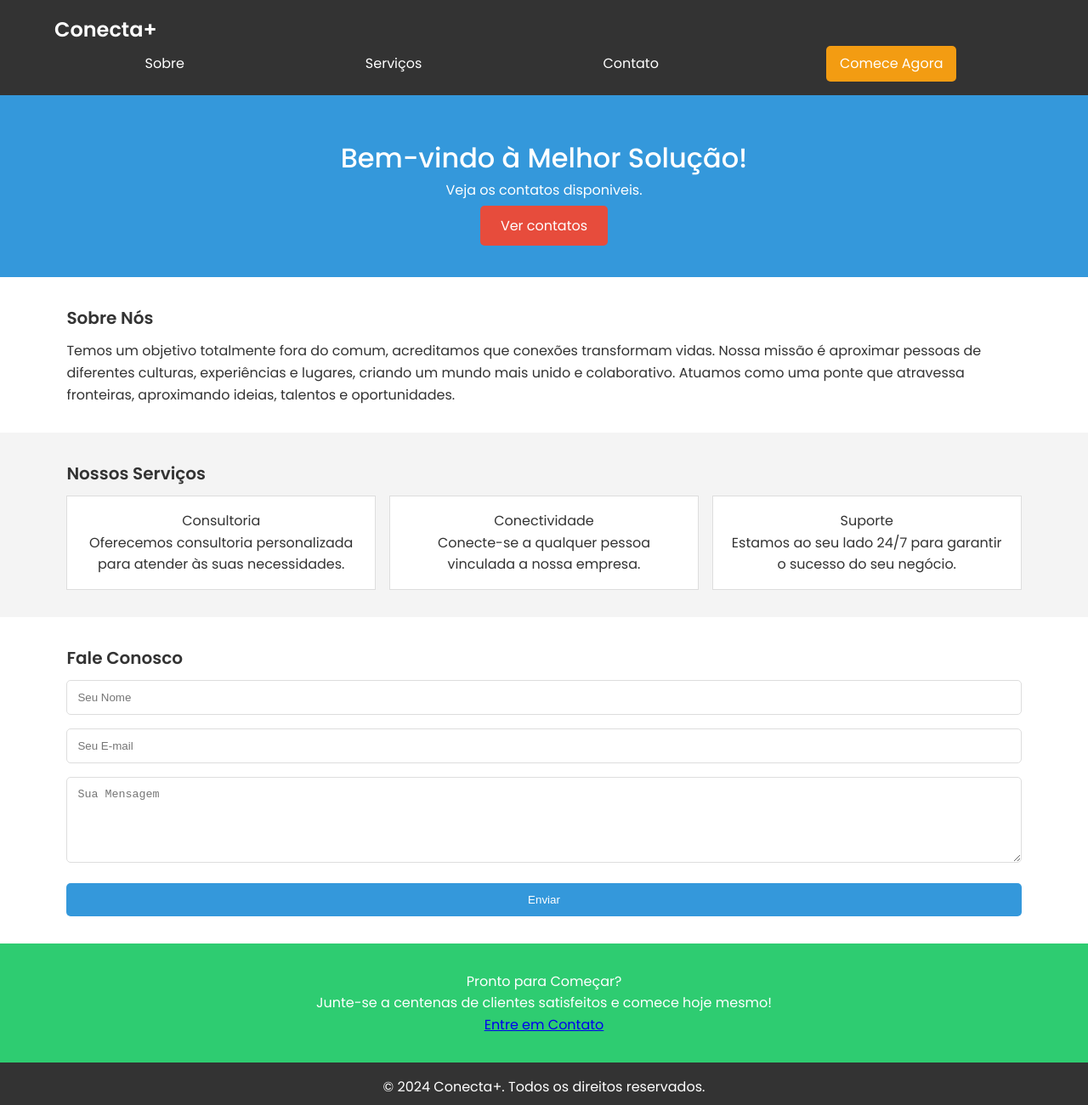
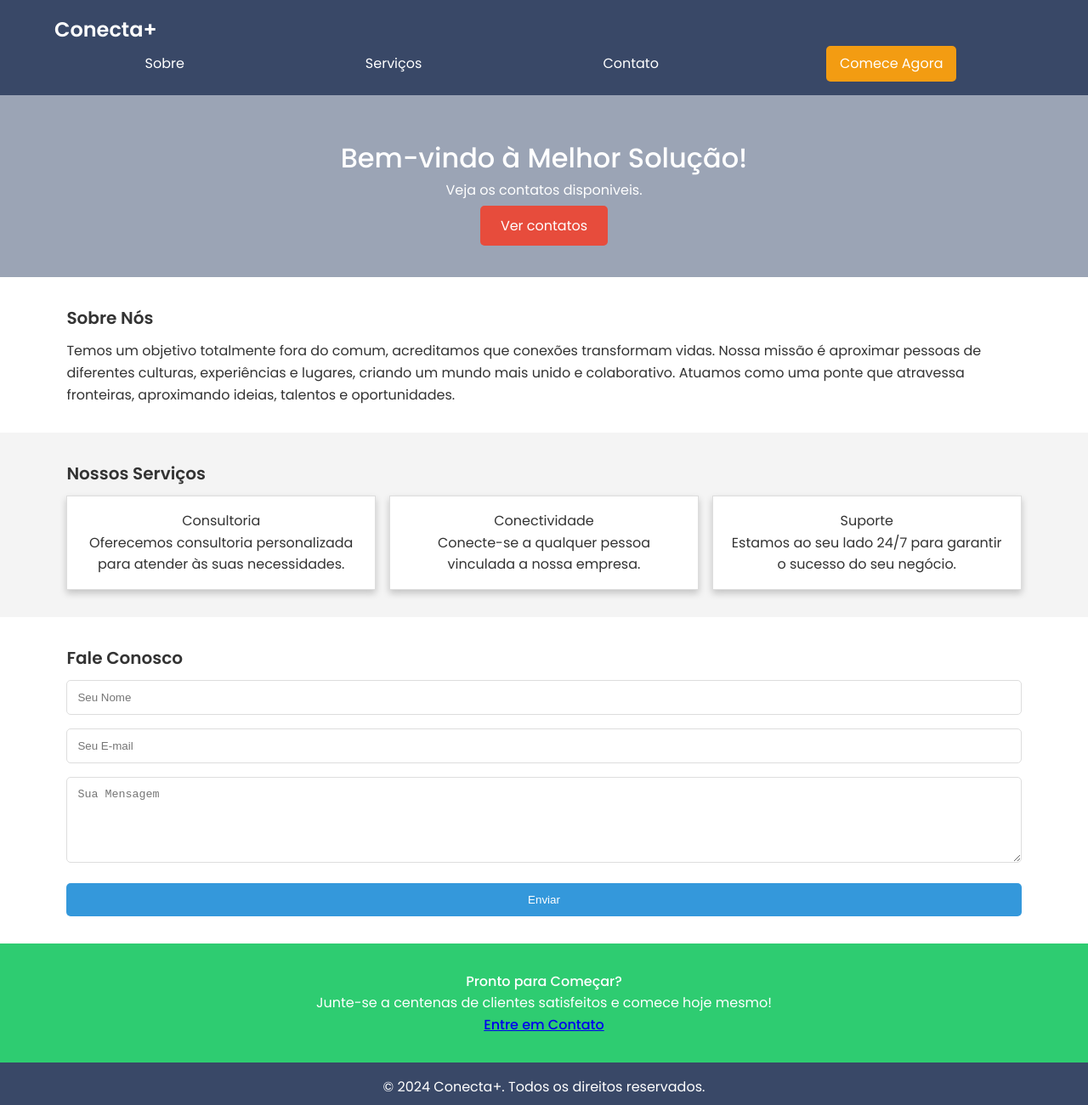
Before and after one commit to Cx1que/landingPageConecta-, a plain HTML site: page page.html in a window 1280 px wide. Shown: the whole page at 85% size. Drawn offline with Linux system fonts and the light colour scheme.

Commit message:
chore: realizando microajustes no css

```diff
--- a/css/page/page.css
+++ b/css/page/page.css
@@ -24,12 +24,13 @@ body {
 
 .container h1 {
   font-weight: 600;
+  color: #fff;
 }
 
 
 /* Header */
 .header {
-  background: #333;
+  background: #394867;
   color: #fff;
   padding: 1rem 0;
 }
@@ -63,7 +64,7 @@ body {
 .hero {
   text-align: center;
   padding: 3rem 1rem;
-  background: #3498db;
+  background: #9BA4B5;
   color: #fff;
 }
 
@@ -106,6 +107,7 @@ body {
   border: 1px solid #ddd;
   padding: 1rem;
   text-align: center;
+  box-shadow: 0 4px 8px rgba(0, 0, 0, 0.2);
 }
 
 /* Form */
@@ -134,7 +136,7 @@ body {
 .cta {
   text-align: center;
   padding: 2rem 1rem;
-  background: #2ecc71;
+  background:#2ecc71;
   color: #fff;
 }
 
@@ -142,7 +144,7 @@ body {
 .footer {
   text-align: center;
   padding: 1rem;
-  background: #333;
+  background: #394867;
   color: #fff;
 }
 
@@ -155,3 +157,15 @@ body {
   font-weight: 600;
   padding-bottom: 0.5em;
 }
+
+.cta__titulo{
+  font-weight: 500;
+}
+
+.cta__texto{
+  font-weight: 400;
+}
+
+.btn-btn-primary__a{
+  font-weight: 500;
+}
--- a/page.html
+++ b/page.html
@@ -80,9 +80,9 @@
   <!-- Call to Action -->
   <section id="cta" class="cta">
     <div class="container">
-      <h2>Pronto para Começar?</h2>
-      <p>Junte-se a centenas de clientes satisfeitos e comece hoje mesmo!</p>
-      <a href="#contato" class="btn btn-primary">Entre em Contato</a>
+      <h2 class="cta__titulo">Pronto para Começar?</h2>
+      <p class="cta__texto">Junte-se a centenas de clientes satisfeitos e comece hoje mesmo!</p>
+      <a href="#contato" class="btn-btn-primary__a">Entre em Contato</a>
     </div>
   </section>
 
```
